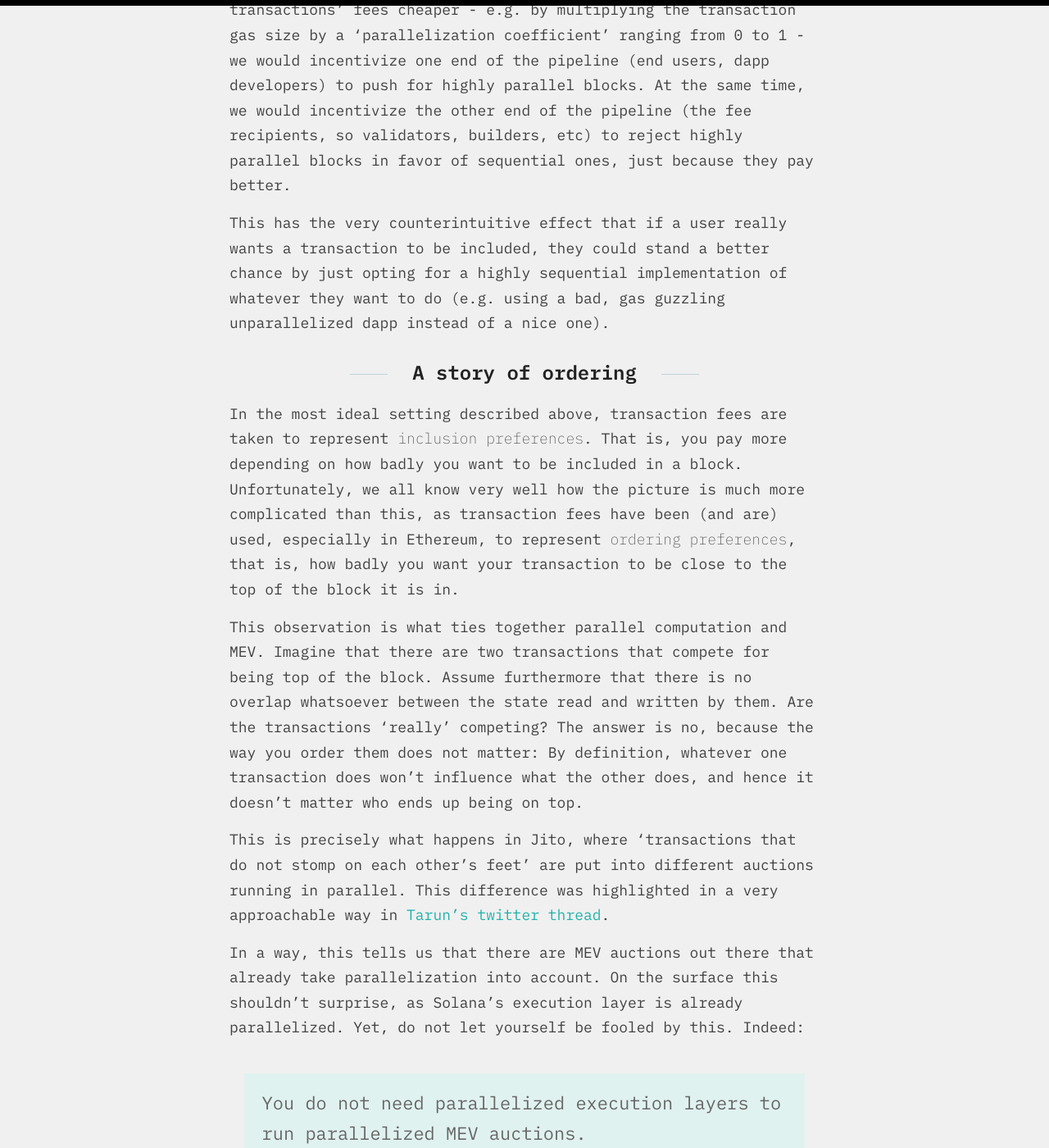
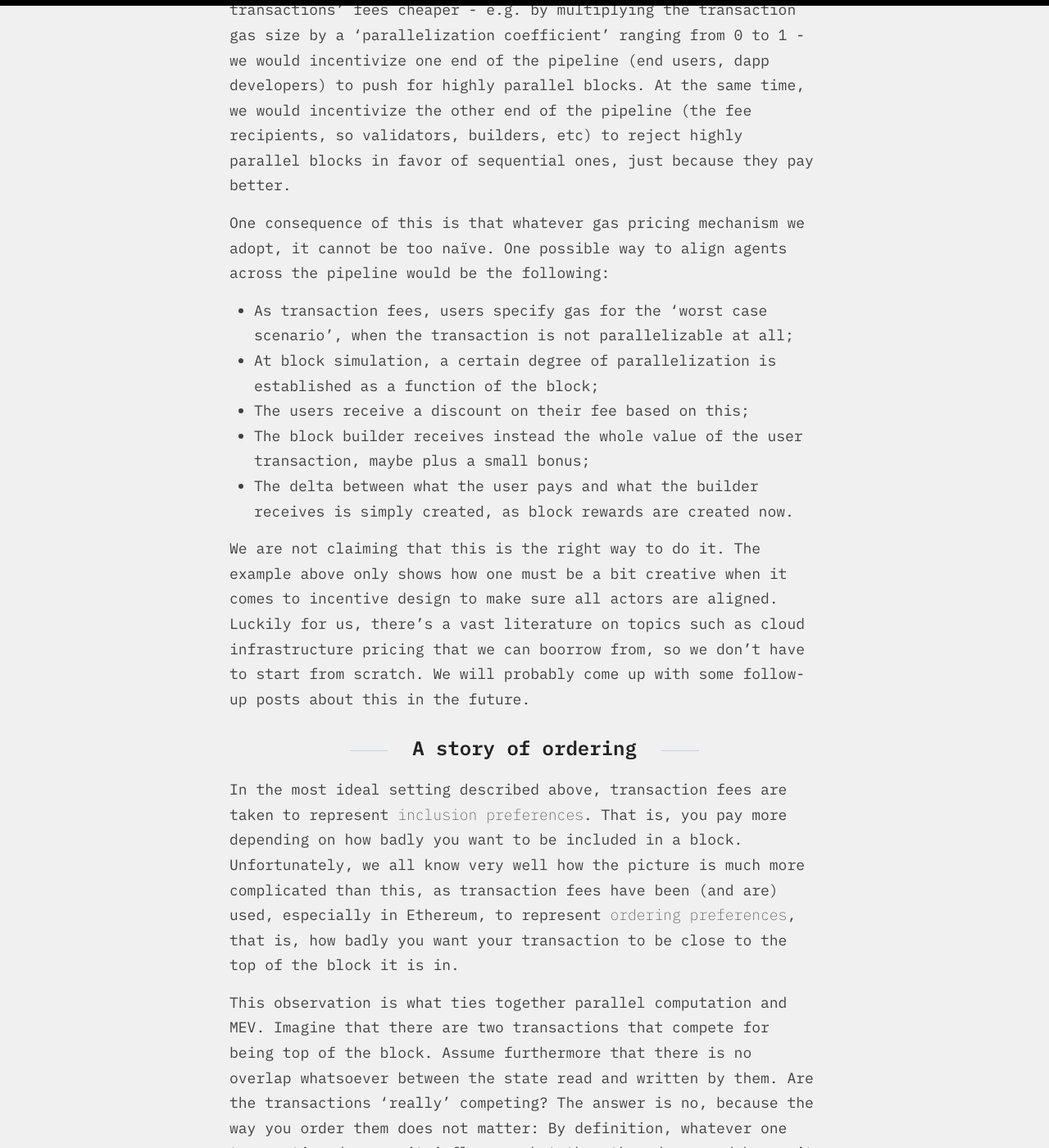
Before and after one commit to eric-downes/20sq-blog, a Jekyll site: the page built from _posts/2024-01-05-correctly-pricing-txs-parallel.md, in a window 1280 px wide and 1400 px high, scrolled down 1772 px. Shown: the whole window at 82% size. Built offline with Jekyll 4.4.1, drawn with Linux system fonts in a browser that asks for light colours; some web fonts are replaced; formulas are drawn with MathJax 3.

Commit message:
Small edit.

```diff
--- a/_posts/2024-01-05-correctly-pricing-txs-parallel.md
+++ b/_posts/2024-01-05-correctly-pricing-txs-parallel.md
@@ -31,7 +31,14 @@ Now, our idea is very simple. Parallelization is good because it makes execution
 
 Naïvely, we'd like 'highly parallelizable' transactions to be cheaper as the amount of computation one must do is more efficient. Paradoxically, this is easier said than done, and depends on the fact that fees represent costs for some actors, but revenues for others. If we were to make 'highly parallel transactions' fees cheaper - e.g. by multiplying the transaction gas size by a 'parallelization coefficient' ranging from 0 to 1 - we would incentivize one end of the pipeline (end users, dapp developers) to push for highly parallel blocks. At the same time, we would incentivize the other end of the pipeline (the fee recipients, so validators, builders, etc) to reject highly parallel blocks in favor of sequential ones, just because they pay better.
 
-This has the very counterintuitive effect that if a user really wants a transaction to be included, they could stand a better chance by just opting for a highly sequential implementation of whatever they want to do (e.g. using a bad, gas guzzling unparallelized dapp instead of a nice one).
+One consequence of this is that whatever gas pricing mechanism we adopt, it cannot be too naïve. One possible way to align agents across the pipeline would be the following:
+- As transaction fees, users specify gas for the 'worst case scenario', when the transaction is not parallelizable at all;
+- At block simulation, a certain degree of parallelization is established as a function of the block;
+- The users receive a discount on their fee based on this;
+- The block builder receives instead the whole value of the user transaction, maybe plus a small bonus;
+- The delta between what the user pays and what the builder receives is simply created, as block rewards are created now.
+
+We are not claiming that this is the right way to do it. The example above only shows how one must be a bit creative when it comes to incentive design to make sure all actors are aligned. Luckily for us, there's a vast literature on topics such as cloud infrastructure pricing that we can boorrow from, so we don't have to start from scratch. We will probably come up with some follow-up posts about this in the future.
 
 ## A story of ordering
 
```
